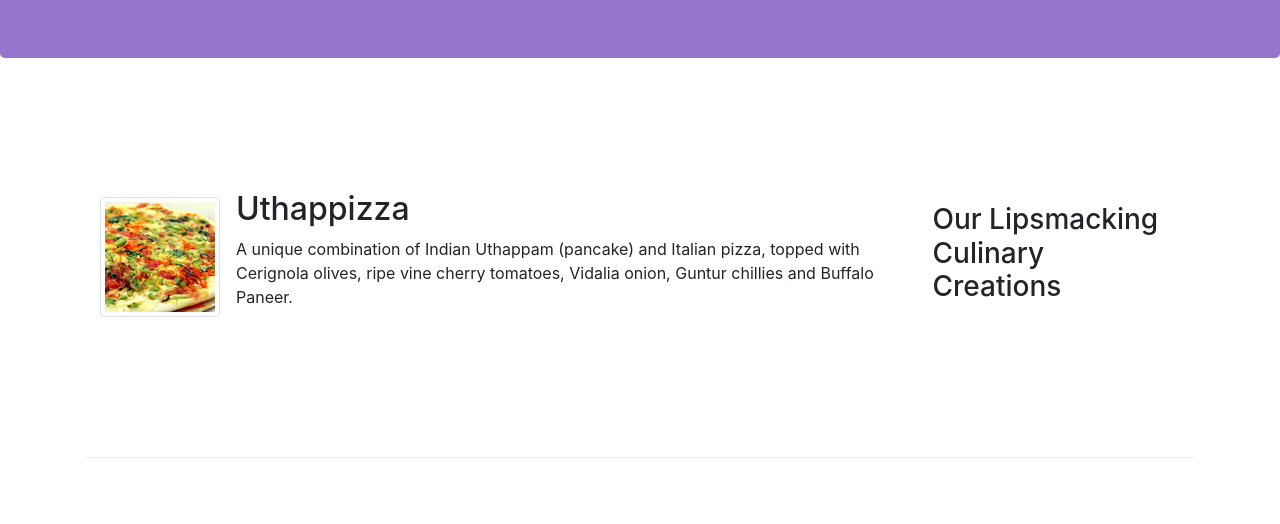
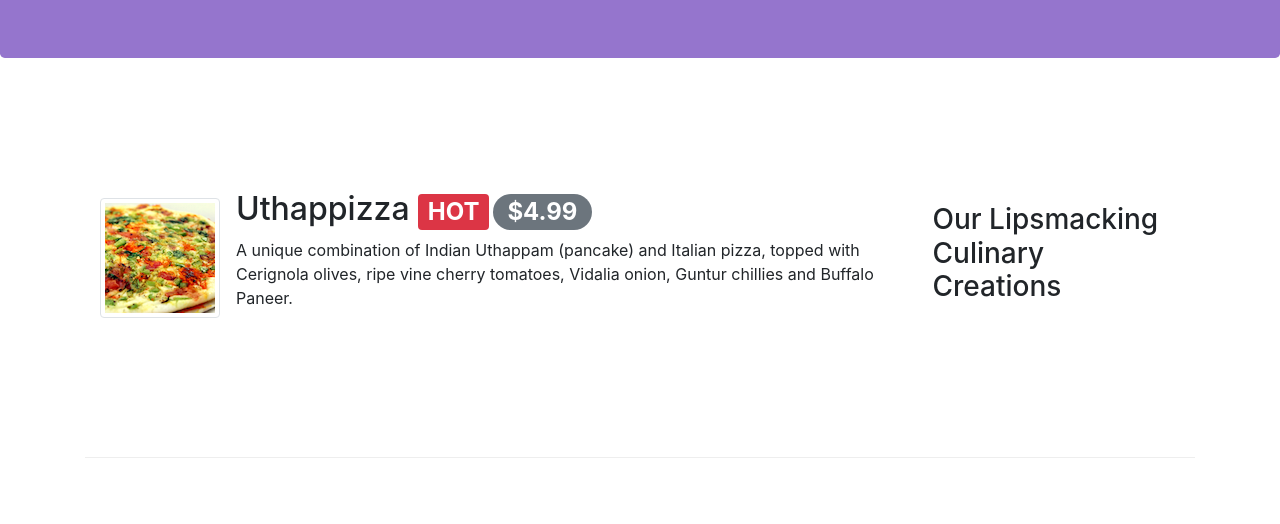
Before and after one commit to dangtrannam/Confusion, a website: page index.html in a window 1280 px wide. Shown: the part 276-800 px from the top of the page. Drawn offline with nearby package versions, Linux system fonts and the light colour scheme.

Commit message:
Alerting Users

```diff
--- a/index.html
+++ b/index.html
@@ -16,6 +16,7 @@
 </head>
 
 <body>
+
     <nav class="navbar navbar-dark navbar-expand-sm fixed-top">
         <div class="container">
             <button class="navbar-toggler" type="button" data-toggle="collapse" data-target="#Navbar">
@@ -61,7 +62,7 @@
                 <div class="media">
                     <img class="d-flex mr-3 img-thumbnail align-self-center" src="img/uthappizza.png" alt="Uthappizza">
                     <div class="media-body">
-                        <h2 class="mt-0">Uthappizza</h2>
+                        <h2 class="mt-0">Uthappizza <span class="badge badge-danger">HOT</span><span class="badge badge-pill badge-secondary ml-1">$4.99</span></h2>
                         <p class="d-none d-sm-block">A unique combination of Indian Uthappam (pancake) and
                             Italian pizza, topped with Cerignola olives, ripe vine
                             cherry tomatoes, Vidalia onion, Guntur chillies and
```
